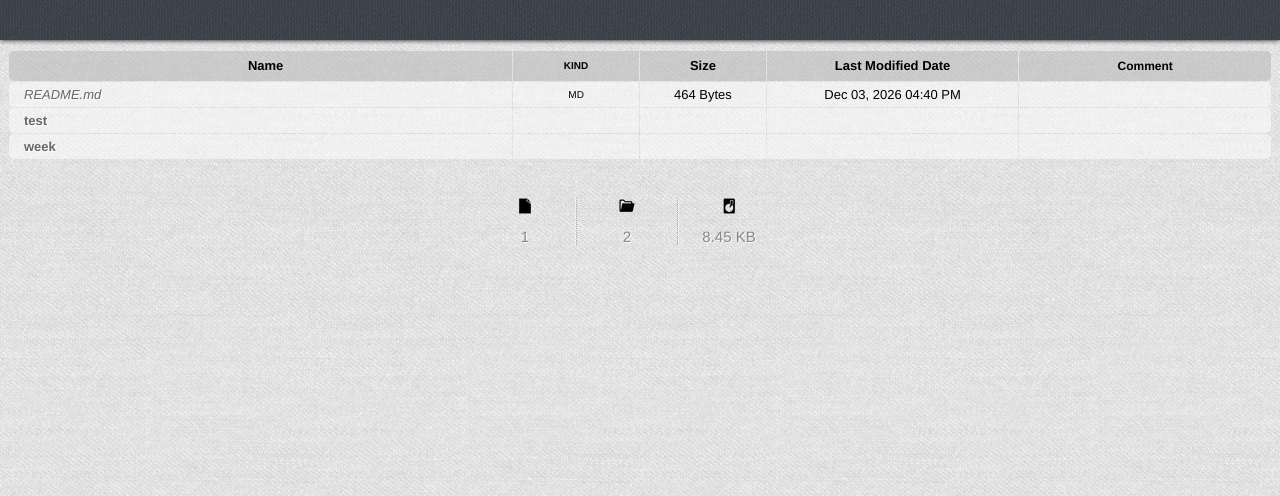
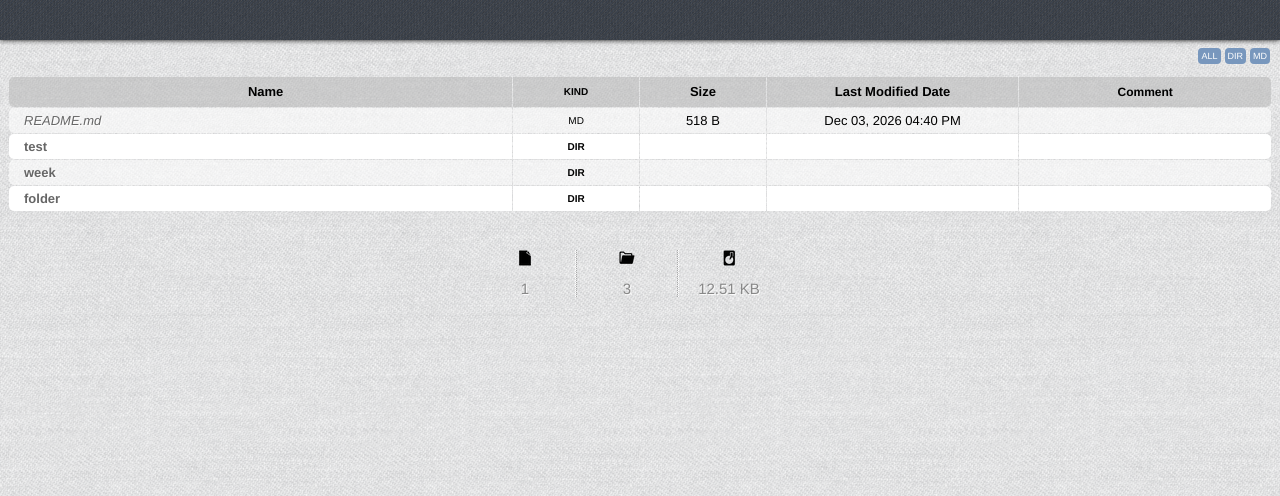
Before and after one commit to prashanta/wls, a PHP site: page /index.php in a window 1280 px wide. Shown: the top 496 px of the page. Run offline with PHP 8.4, Linux system fonts and the light colour scheme.

Commit message:
Added filter by extension. Alternate hightlighting after sorting action.

```diff
--- a/.wls/style.css
+++ b/.wls/style.css
@@ -42,3 +42,24 @@ table.tablesorter thead tr .headerSortDown, table.tablesorter thead tr .headerSo
 background-color: #8dbdd8;
 border: 2px solid transparent;
 }
+
+.filter-types{
+	position: relative;
+	display: block;
+	float: right;
+	margin-top: -30px
+}
+
+.filter-text{
+	position: relative;
+	display: block;
+	cursor: pointer;
+	float: right;
+	padding: 3px;
+	margin: 2px;
+	border-radius: 4px;
+	font-size: 9px;
+	background-color: #7897BD;
+	color: #FFF;
+	text-transform: uppercase;
+}
--- a/.wls/wls-style.css
+++ b/.wls/wls-style.css
@@ -105,15 +105,18 @@ a:hover.a2{
 
 .colCommon{ font-size: 13px; line-height: 20px; height: 20px;}
 
-.col1{ background-color: rgba(255, 255, 255, .5); padding-left: 10px; width: 40%; border-radius: 5px 0px 0px 5px;}
+.col1{ padding-left: 10px; width: 40%; border-radius: 5px 0px 0px 5px;}
 
-.col2{ background-color: rgba(255, 255, 255, .5); text-align: center; width: 10%; text-transform: uppercase; font-size: 10px}
+.col2{ text-align: center; width: 10%; text-transform: uppercase; font-size: 10px}
 
-.col3{ background-color: rgba(255, 255, 255, .5); text-align: center; width: 10%;}
+.col3{ text-align: center; width: 10%;}
 
-.col4{ background-color: rgba(255, 255, 255, .5); text-align: center; width: 20%;}
+.col4{ text-align: center; width: 20%;}
 
-.col5{ background-color: rgba(255, 255, 255, .5); font-size: 12px; text-align: left; width: 20%; border-radius: 0px 5px 5px 0px;}
+.col5{ font-size: 12px; text-align: left; width: 20%; border-radius: 0px 5px 5px 0px;}
+
+.lrow{background-color: rgba(255, 255, 255, .6); }
+.drow{background-color: rgba(255, 255, 255, 1); }
 
 .list-header{ font-weight: bold; background-color: rgba(180,180,180,.5); text-align: center;}
 
@@ -190,8 +193,6 @@ a:hover.a2{
 }
 
 .endnote{
-	position: relative;
-	margin-top: 20px;
 	width: 100%;
 	color: #888;
 	text-shadow: 1px 1px 1px #FFF;
--- /dev/null
+++ b/folder/week/friday/captain.txt
@@ -0,0 +1 @@
+a wary captain
--- a/index.php
+++ b/index.php
@@ -19,7 +19,13 @@
 /* STUFFS TO DO AFTER EVERYTHING LOADS */
 $(document).ready(function() {
 	/* Activate table sorter */
-	$("table").tablesorter({cancelSelection: true})
+	$("table").tablesorter({cancelSelection: true});
+	$("table").bind("sortEnd",function() {
+        $(".trow").removeClass("drow").removeClass("lrow");
+        $(".trow").filter(":even").addClass("drow");
+        $(".trow").filter(":odd").addClass("lrow");
+    });
+	/* Adapt header size to width of screen */
 	var e = parseInt($(".title").css("width"));
     var ef = parseInt($(".title").css("height"));
 	while (e > document.width) {
@@ -36,6 +42,18 @@ $(document).ready(function() {
 	$(".a1").click(function() {
   		//alert("going to : " + $(this).attr("href"));
 	});
+	var _this = this;
+	$(".filter-text").click(function() {
+        var filter = $(this).text();
+  		$(".trow").hide();
+  		if(filter == "ALL")
+  		    $(".trow").show();
+  		else{
+  		    $(".col2:contains('"+filter+"')").filter(function(index){ return $(this).text() == filter}).parent().show();
+  		}
+	});
+
+
 });
 </script>
 </head>
@@ -47,35 +65,16 @@ $(document).ready(function() {
 		echo "<span>{ <b>".$rootFolder."/".$query."</b> } could not be found!<br>Goto <a href='".dirname($_SERVER["PHP_SELF"])."'>root folder</a></span></div>" ;
 		return;
 	}
-
 	$path = $rootFolder."/";
 	$fullPath = getcwd()."/";
 	if($query != ""){
-		$path.=$query."/";
-		$fullPath.=$query."/";
-		$query.="/";
-	}
-	// segment path and create chain link
-	$bce = explode('/', $path);
-	$ha = "";
-	$hb = "";
-	for($i=0; $i<sizeof($bce); $i++)
-	{
-		if($bce[$i])
-		{
-			if($i>1 && $i < (sizeof($bce)-1))
-				$hb .= "/";
-			if($i==0)
-				$hb .= "";
-			else
-				$hb .= $bce[$i];
-			// add path
-			$ha .= "&raquo;<a class='a2' href='?".$hb."'>".$bce[$i]."</a>";
-		}
+    	$query.="/";
+		$path.=$query;
+		$fullPath.=$query;
 	}
 ?>
 	<div class="page-header">
-		<span class='title'><?php echo $ha;?></span>
+		<span class='title'><?php echo breadcrumb($path);?></span>
 	</div>
 	<br><br><br>
 <?php
@@ -86,7 +85,8 @@ $(document).ready(function() {
 	// add page description
 	if($comments != null)
 		echo "<div class='page-desc'>".$comments['pageDescription']."</div>";
-
+	else
+	    echo "<div class='page-desc'>&nbsp;&nbsp;</div>";
 	// add page description
 	if($stats == null){
 		//echo "<div>No statfile!</div>";
@@ -105,6 +105,8 @@ $(document).ready(function() {
 		return;
 	}
 ?>
+    <div id="filter" class="filter-types"></div>
+
 	<table id="table" class='tablesorter file-list' cellpadding=0 cellspacing=1>
 		<thead>
 			<tr style="height: 30px;">
@@ -117,6 +119,9 @@ $(document).ready(function() {
 		</thead>
 		<tbody>
 <?php
+    $index = 0;
+    $filetypes;
+    // START POPULATING TABLE
 	while (false !== ($file = readdir($dir_handle)))
 	{
     	if($file == "" || $file == "." || $file == ".." || $file == "index.php" || strpos($file,".") === 0 )
@@ -131,9 +136,23 @@ $(document).ready(function() {
 			if(array_key_exists($file, $comments))
 				$comment = $comments[$file];
 		}
-		$h .= addFileToList($query, $file, $comment, is_dir($fullPath.$file));
+		$ext = (is_dir($fullPath.$file)==1? "DIR" : substr($file,strrpos($file, ".")+1));
+		$filetypes[$index] = $ext;
+		$h .= addFileToList($query, $file, $ext, $comment, is_dir($fullPath.$file), $index++);
     }
     $h .= "</tbody></table>";
+    $filtertypes = '"'.implode('","',array_keys(array_count_values($filetypes))).'"';
+    $filtercounts = implode(",",array_values(array_count_values($filetypes)));
+?>
+    <script>
+        var filtertypes = new Array(<?php echo $filtertypes; ?>);
+        var filtercounts = new Array(<?php echo $filtercounts; ?>);
+        $(filtertypes).each(function(index) {
+            $("#filter").append("<span class='filter-text'>"+this+"</span>");
+        });
+        $("#filter").append("<span class='filter-text'>ALL</span>");
+    </script>
+<?php
 	echo $h;
 	echo "<br><br>".
 		 "<div class='footer'>".
@@ -141,7 +160,6 @@ $(document).ready(function() {
 	  	 	"<span id='center' class='aa'><span class='label_common label_dir'></span><span class='val'>".$dircount."</span></span>".
 	  	 	"<span id='right' class='aa'><span class='label_common label_size'></span><span class='val'>".format_bytes($tfs)."</span></span>".
 		 "</div>";
-
 	closedir($dir_handle);
 ?>
 <div class='endnote'></div>
@@ -154,6 +172,28 @@ $(document).ready(function() {
     SOME PHP HELPERS
     ============================================================ */
 
+/* CREATE BREADCRUMB */
+function breadcrumb($path){
+    // segment path and create chain link
+	$bce = explode('/', $path);
+	$ha = "";
+	$hb = "";
+	for($i=0; $i<sizeof($bce); $i++)
+	{
+		if($bce[$i])
+		{
+			if($i>1 && $i < (sizeof($bce)-1))
+				$hb .= "/";
+			if($i==0)
+				$hb .= "";
+			else
+				$hb .= $bce[$i];
+			// add path
+			$ha .= "&raquo;<a class='a2' href='?".$hb."'>".$bce[$i]."</a>";
+		}
+	}
+	return $ha;
+}
 /* GENERIC READ PROPERTY FILE*/
 function readPropFile($file)
 {
@@ -181,33 +221,25 @@ function readPropFile($file)
 }
 
 /* ADD A ROW TO SORTABLE */
-function addFileToList($path, $file, $comment, $dir){
+function addFileToList($path, $file, $ext, $comment, $dir, $index){
 	$href = "";
 	$label = $file;
-	if($dir==1){
-		$href = "?".$path.$file;
-		$label = "<b>".$file."</b>";
-	}
-	else{
-		$href = $path.$file;
-		$label = "<i>".$file."</i>";
-	}
-	$ext = ($dir? "" : substr($file,strrpos($file, ".")+1));
-	$d  = "<tr style='height: 25px; padding: 0px 5px 0px 5px;'>";
+	$href  = ($dir==1)? "?".$path.$file : $path.$file;
+	$label = ($dir==1)? "<b>".$file."</b>" : "<i>".$file."</i>";
+
+	$d  = "<tr class='trow ".($index%2? "drow" : "lrow")."' style='height: 25px; padding: 0px 5px 0px 5px;'>";
 	$d .= 	"<td class='col1 colCommon'><a class='a1' href='".$href."'>".$label."</a></td>";
-	$d .= 	"<td class='col2 colCommon'>".$ext."</td>";
+	$d .= 	"<td class='col2 colCommon'>".($dir? "<b>DIR</b>" : $ext)."</td>";
 	$d .= 	"<td class='col3 colCommon'>".($dir? "" : format_bytes(filesize($path.$file)))."</td>";
 	$d .=	"<td class='col4 colCommon'>".($dir? "" : (date("M d, Y h:i A", filemtime($path.$file))))."</td>";
-	if($comment)
-		$d .=	"<td class='col5 colCommon'><div><center>".$comment."</center></div></td>";
-	else
-		$d .=	"<td class='col5 colCommon'></td>";
+	$d .=	"<td class='col5 colCommon'>".(($comment)? "<div><center>".$comment."</center></div>" : "")."</td>";
 	$d .= "</tr>";
 	return $d;
 }
 
+/* FORMAT FILE SIZE */
 function format_bytes($size){
-	$units = array(' Bytes', ' KB', ' MB', ' GB', ' TB');
+	$units = array(' B', ' KB', ' MB', ' GB', ' TB');
     for ($i = 0; $size >= 1024 && $i < 4; $i++)
     	$size /= 1024;
 	return round($size, 2).$units[$i];
```
Also changed, not shown: .wls/jquery.sizes.min.js.css (added, +8 -0 lines), .wls/jquery.tablesorter.min.js (added), README.md, 8 other files.
